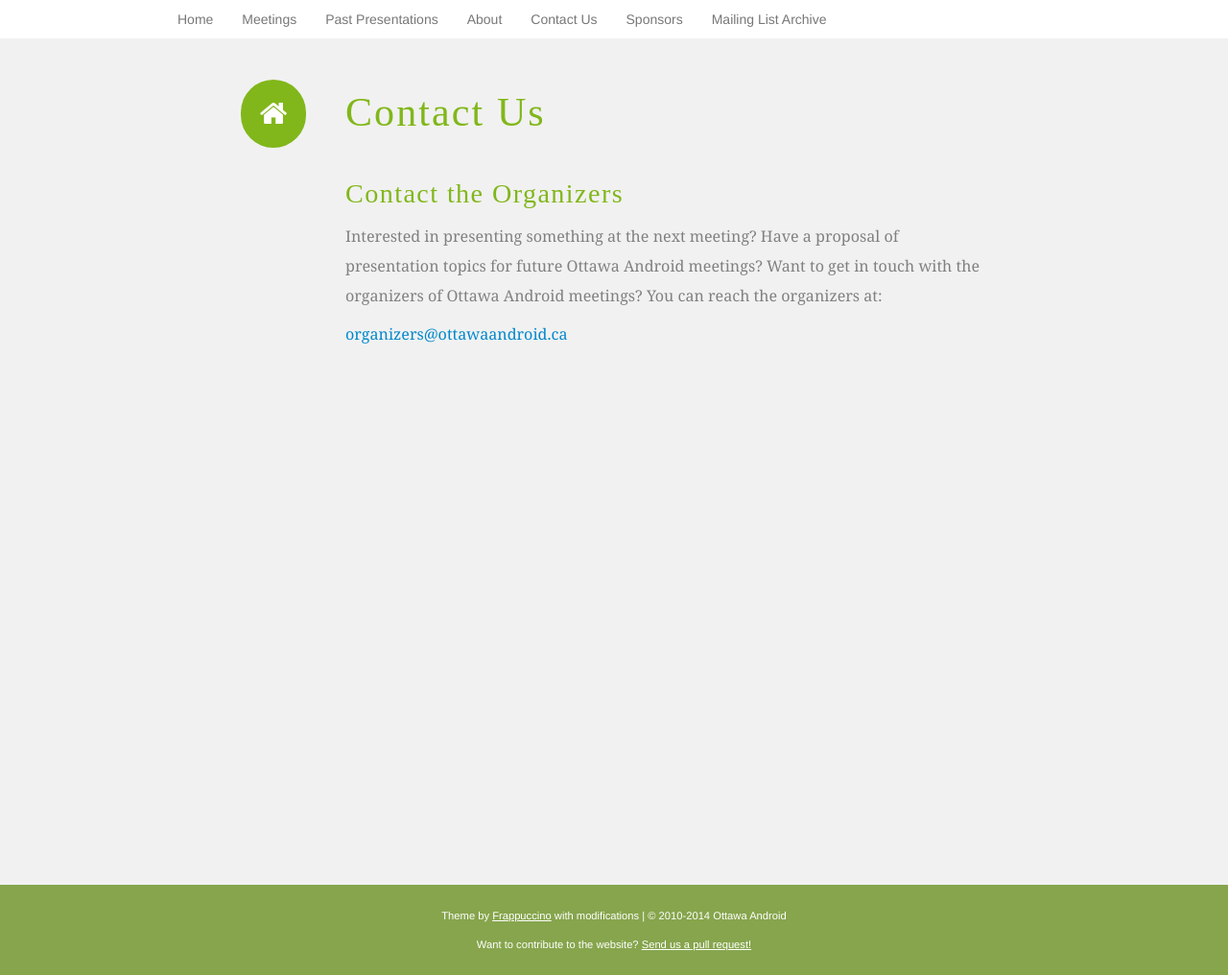
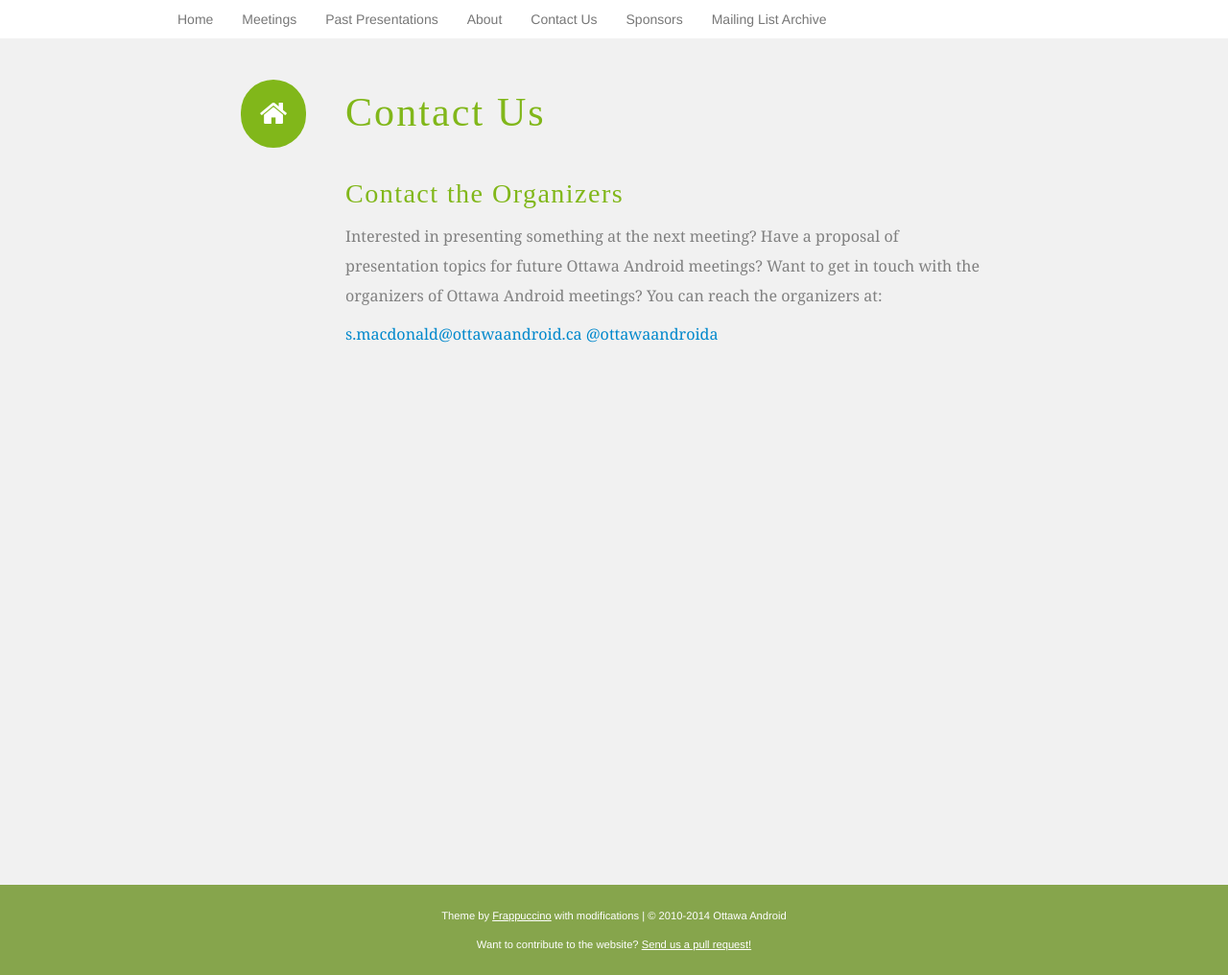
Before and after one commit to ottawaandroid/ottawaandroid.github.io, a Jekyll site: the page built from contact/index.md, in a window 1280 px wide. Shown: the whole page at 96% size. Built offline with Jekyll 4.4.1, drawn with Linux system fonts in a browser that asks for light colours; some web fonts are replaced; Markdown is read by kramdown in place of the engine named in the settings.

Commit message:
Update index.md

```diff
--- a/contact/index.md
+++ b/contact/index.md
@@ -8,7 +8,8 @@
 <h2>Contact the Organizers</h2>
 Interested in presenting something at the next meeting? Have a proposal of presentation topics for future Ottawa Android meetings? Want to get in touch with the organizers of Ottawa Android meetings? You can reach the organizers at:
 
-<a title="organizers@ottawaandroid.ca" href="mailto:organizers@ottawaandroid.ca">organizers@ottawaandroid.ca</a>
+<a title="s.macdonald@ottawaandroid.ca" href="mailto:s.macdonald@ottawaandroid.ca">s.macdonald@ottawaandroid.ca</a>
+<a title="@ottawaandroid" href="http://twitter.com/ottawaandroid">@ottawaandroida</a>
 
 &nbsp;
 
```
